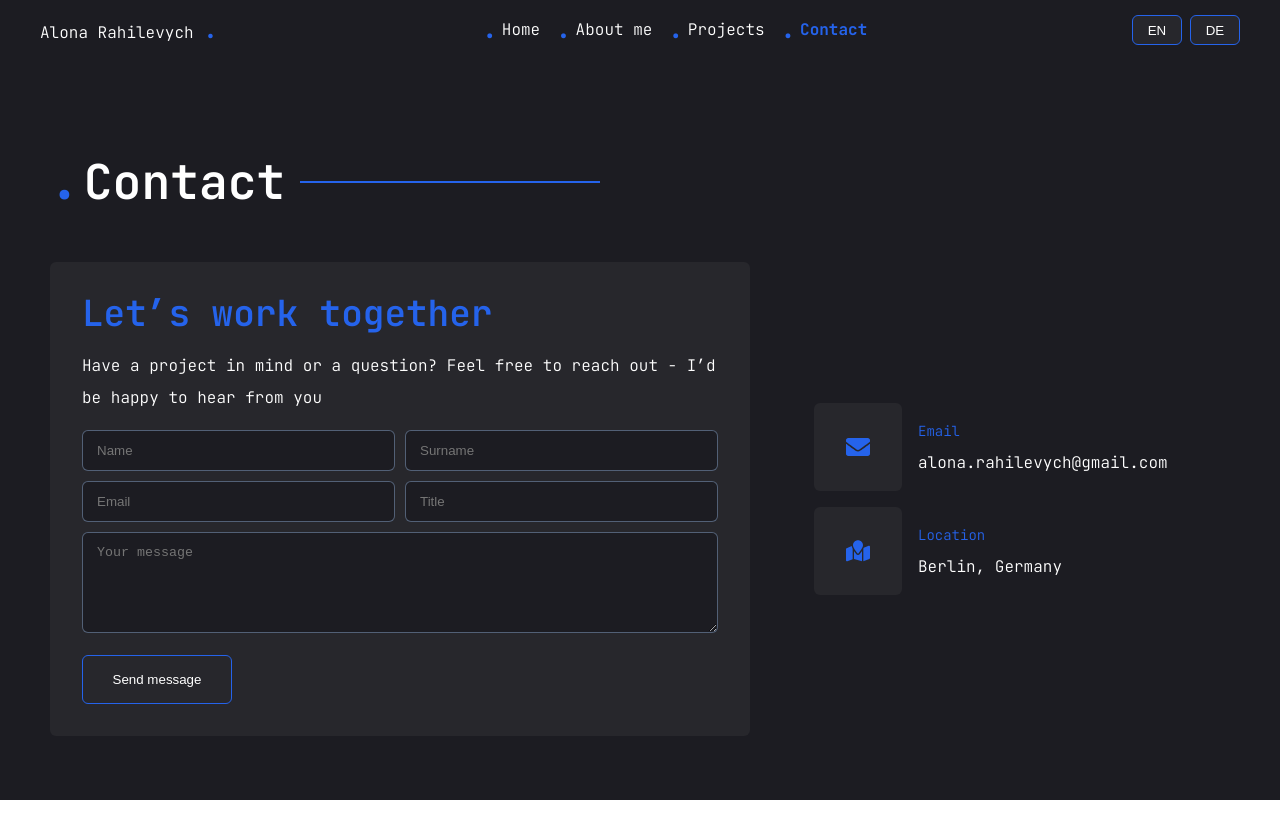
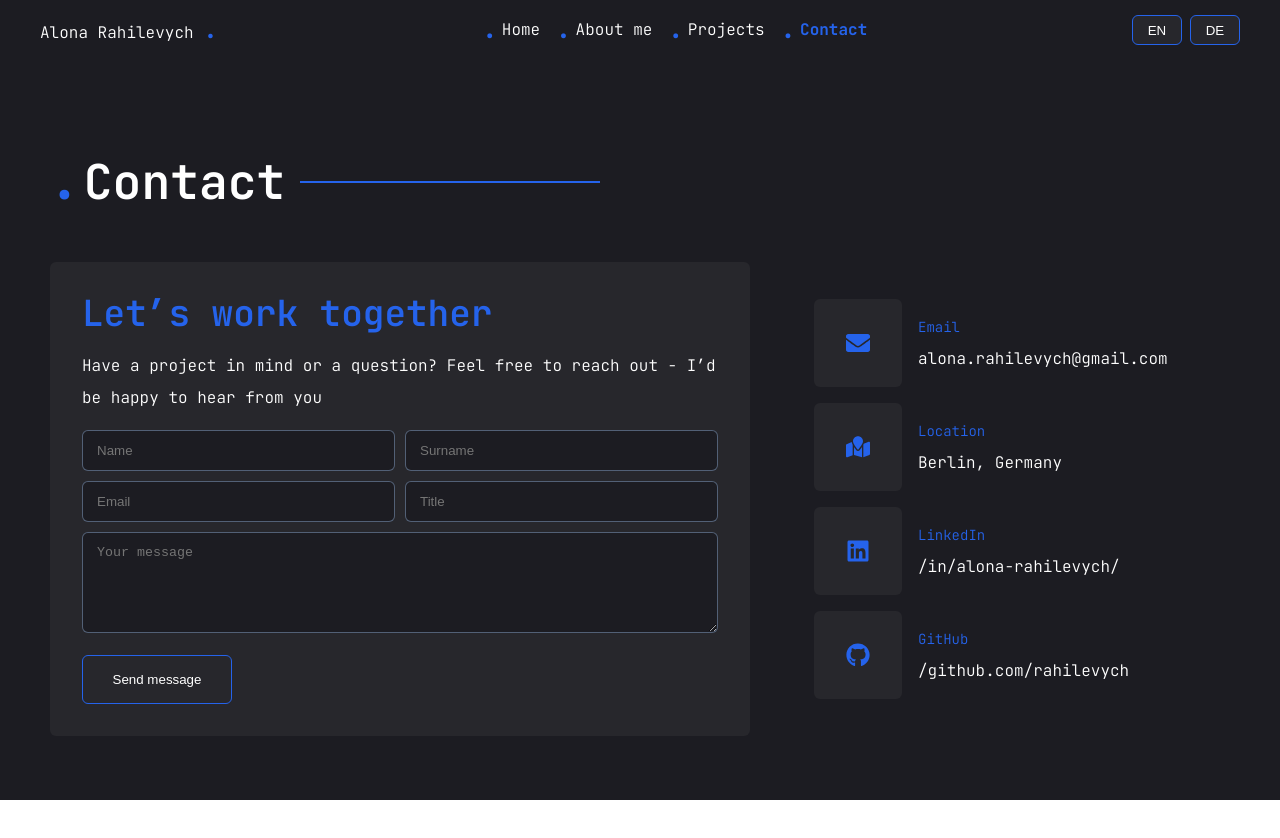
Before and after one commit to rahilevych/my-portfolio, a Next.js app: page /contact in a window 1280 px wide. Shown: the top 838 px of the page. Built offline with nearby package versions, Linux system fonts and the light colour scheme.

Commit message:
feat: add info to contact section

```diff
--- a/src/components/contact-section/ContactSection.tsx
+++ b/src/components/contact-section/ContactSection.tsx
@@ -5,9 +5,12 @@ import { ContactForm } from '../contact-form/ContactForm';
 import styles from './ContactSection.module.css';
 import { SectionTitle } from '../section-title/SectionTitle';
 import { motion } from 'framer-motion';
-import { FaEnvelope } from 'react-icons/fa';
+import { FaEnvelope, FaGithub, FaLinkedin } from 'react-icons/fa';
 import { FaMapLocation } from 'react-icons/fa6';
+import { usePathname } from 'next/navigation';
+import Link from 'next/link';
 export const ContactSection = () => {
+  const pathname = usePathname();
   const { t } = useTranslation();
   return (
     <motion.section
@@ -42,6 +45,38 @@ export const ContactSection = () => {
               <p>{t('contact.address')}</p>
             </div>
           </li>
+          {pathname === '/contact' ? (
+            <>
+              <li>
+                <div className={styles.icon}>
+                  <FaLinkedin />
+                </div>
+                <Link
+                  href='https://www.linkedin.com/in/alona-rahilevych/'
+                  className={styles.info}
+                >
+                  <span>LinkedIn</span>
+                  <br />
+                  <p>/in/alona-rahilevych/</p>
+                </Link>
+              </li>
+              <li>
+                <div className={styles.icon}>
+                  <FaGithub />
+                </div>
+                <Link
+                  href='https://github.com/rahilevych'
+                  className={styles.info}
+                >
+                  <span>GitHub</span>
+                  <br />
+                  <p>/github.com/rahilevych</p>
+                </Link>
+              </li>
+            </>
+          ) : (
+            <></>
+          )}
         </ul>
       </div>
     </motion.section>
--- a/src/styles/globals.css
+++ b/src/styles/globals.css
@@ -53,6 +53,7 @@ h3 {
 
 a {
   text-decoration: none;
+  color: var(--color-text);
 }
 ul {
   list-style: none;
```
